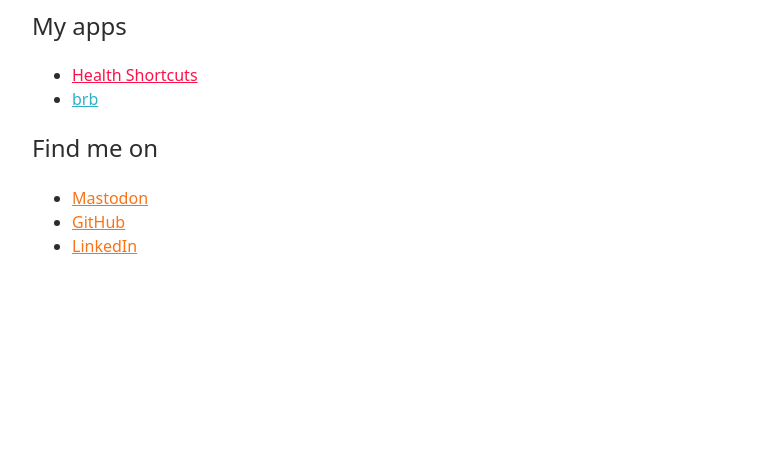
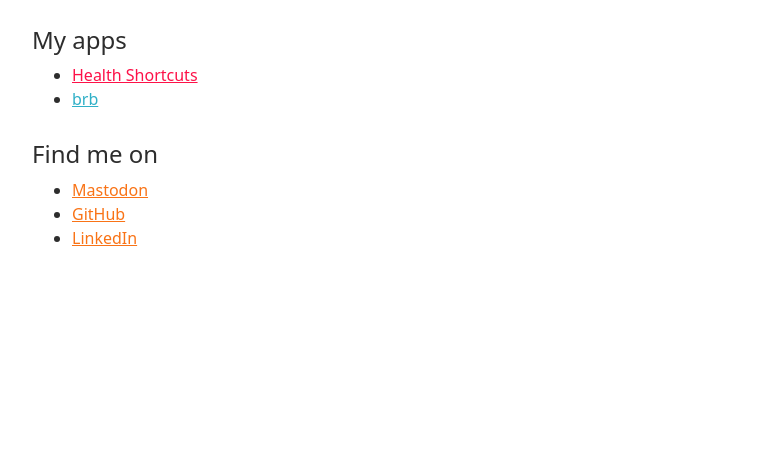
Before and after one commit to klaaspieter/annemame, an Eleventy site: page src/index.md in a window 1280 px wide. Shown: the part 329-800 px from the top of the page, without its empty margins (223-992 px from the left). Built offline with nearby package versions, Linux system fonts and the light colour scheme; Eleventy itself is replaced by a stand-in of ours; files that its build step writes are made by us from their sources.

Commit message:
Decrease stack space for subheadings

```diff
--- a/src/_includes/layouts/home.html
+++ b/src/_includes/layouts/home.html
@@ -1,10 +1,12 @@
-{% extends "layouts/base.html" %} {% block content %}
+{% extends "layouts/base.html" %}
+
+{% block content %}
 
 {% css %}
 {% include "stylesheets/home.css" %}
 {% endcss %}
 
-<div class="stack">
+<article class="stack">
   <div class="about-me">
     <h1 class="uppercased">Klaas Pieter Annema</h1>
     <p>
@@ -33,5 +35,6 @@
       <li><a href="https://linkedin.com/in/klaaspieter">LinkedIn</a></li>
     </ul>
   </div>
-</div>
+</article>
+
 {% endblock %}
--- a/src/_includes/stylesheets/global.css
+++ b/src/_includes/stylesheets/global.css
@@ -14,6 +14,8 @@
   --color-text: #2d2d2d;
 
   --color-text-link: var(--color-accent);
+
+  --space: var(--space-m);
 }
 
 body {
--- a/src/_includes/stylesheets/home.css
+++ b/src/_includes/stylesheets/home.css
@@ -1,6 +1,11 @@
 :root {
   --color-health-shortcuts-primary: #fd1148;
   --color-brb-primary: #30b0c7;
+}
+
+.my-apps > *,
+.social > * {
+  --space: var(--space-2xs);
 }
 
 .health-shortcuts {
```
